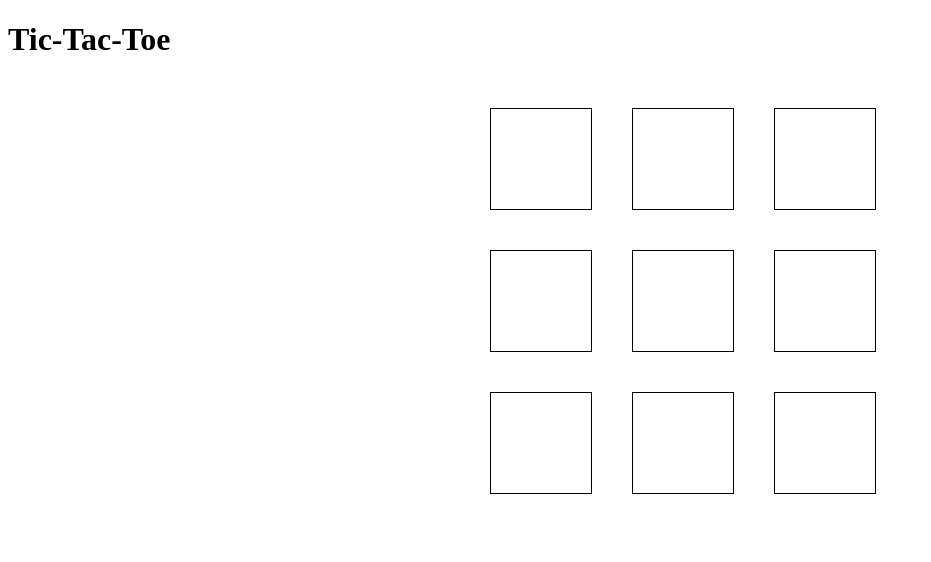
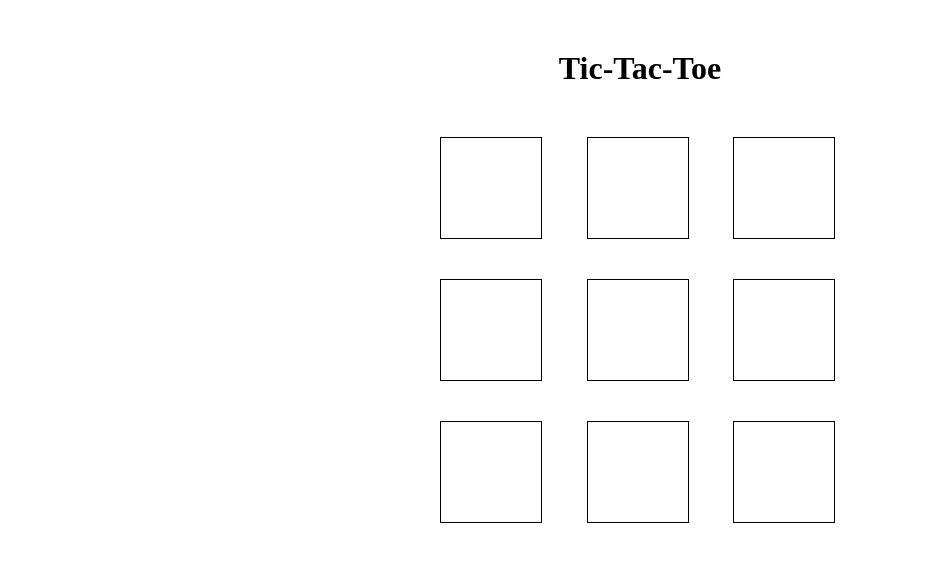
Before and after one commit to FernandoDLT/tic-tac-toe-game, a plain HTML site: page index.html in a window 1280 px wide. Shown: the whole page, without its empty margins (0-931 px from the left). Drawn offline with Linux system fonts and the light colour scheme.

Commit message:
added screenshot to readme

```diff
--- a/style.css
+++ b/style.css
@@ -1,9 +1,15 @@
     /* CSS styles for the game board */
+
+h1 {
+   margin: 50px;
+   text-align: center;
+}
+
 #board {
    display: grid;
    grid-template-columns: repeat(3, 1fr);
    grid-gap: 40px;
-   width: 300px;
+   width: 400px;
    margin: 0 auto;
    margin-top: 50px;
 }
```
Also changed, not shown: screenshots/game.png (added).
